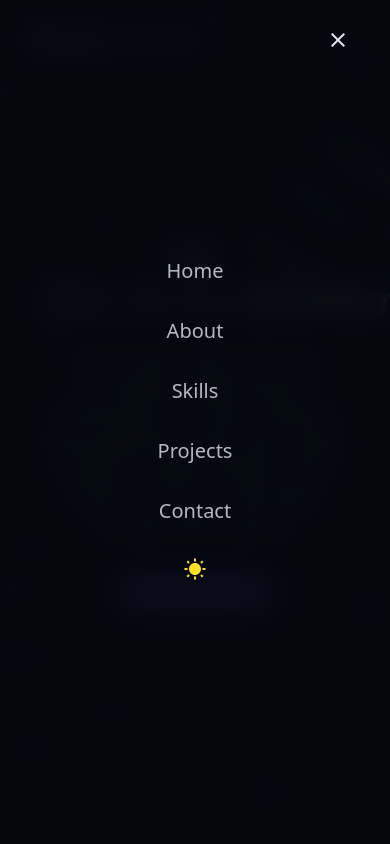
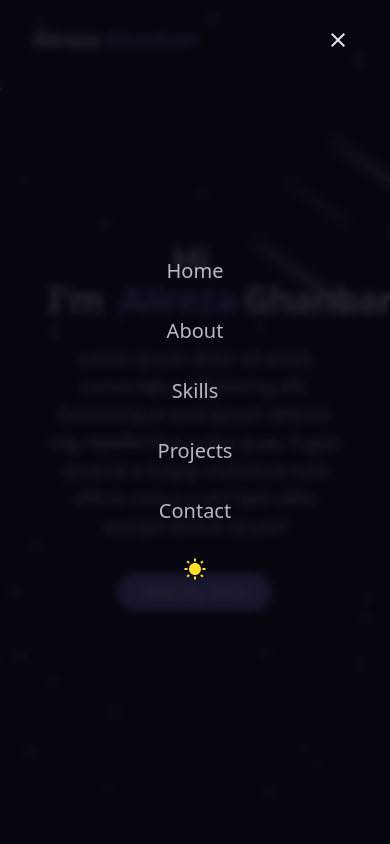
Before and after one commit to Alireza-ghanbari/space-portfolio, a React (Vite) app: page / in a window 390 px wide. Both pictures are taken after a click on the button 338 px from the left and 40 px from the top of the page. Shown: the top 844 px of the page. Built offline with nearby package versions, Linux system fonts and the light colour scheme.

Commit message:
fix nav style

```diff
--- a/src/Components/Navbar.jsx
+++ b/src/Components/Navbar.jsx
@@ -83,11 +83,14 @@
 
         <div
           className={cn(
-            "fixed inset-0 h-screen bg-background/95 backdrop-blur-md z-40 flex flex-col items-center justify-center",
+            "fixed inset-0 h-screen z-40 flex flex-col items-center justify-center",
             "transition-all duration-300 md:hidden",
             isMenuOpen
               ? "opacity-100 pointer-events-auto"
-              : "opacity-0 pointer-events-none"
+              : "opacity-0 pointer-events-none",
+            isNavActive
+              ? "backdrop-blur-3xl bg-background/95"
+              : "backdrop-blur-xs bg-background/85"
           )}
         >
           <div className="flex flex-col space-y-8 text-xl">
```
